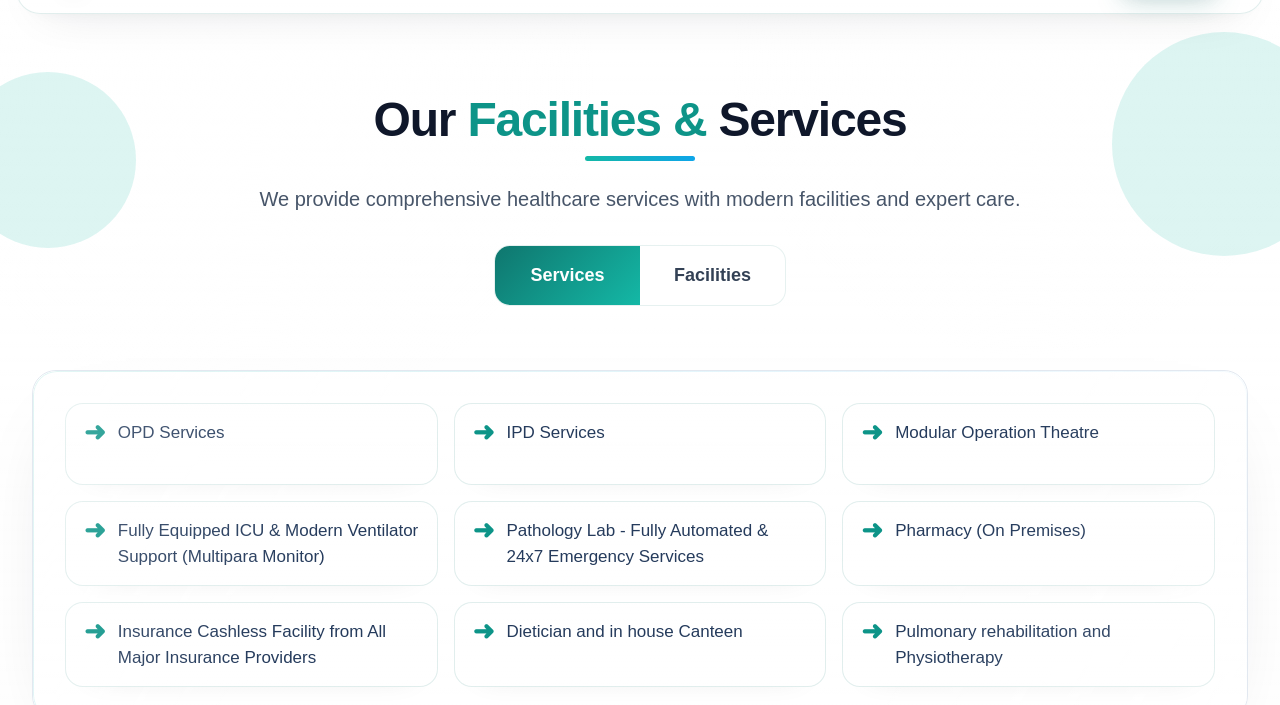
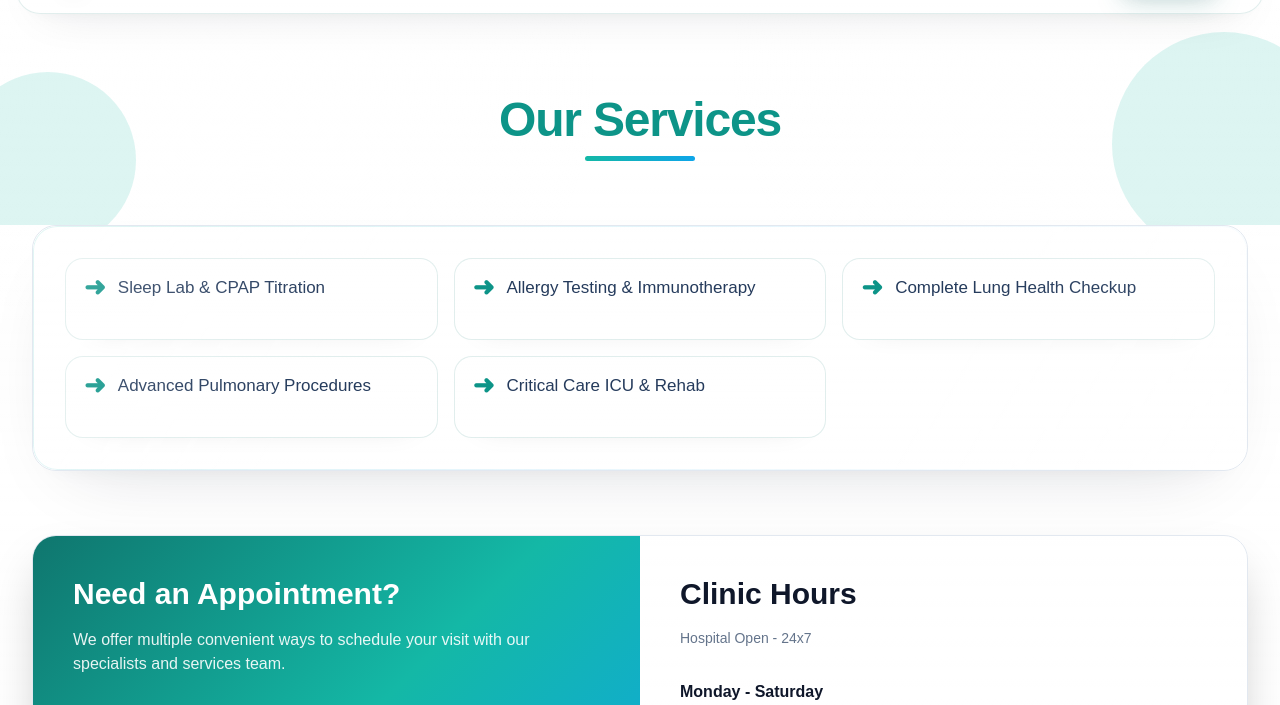
Before and after one commit to manishkumar2654/saasclinic, a plain HTML site: page Services.html in a window 1280 px wide. Shown: the part 80-785 px from the top of the page. Drawn offline with nearby package versions, Linux system fonts and the light colour scheme.

Commit message:
manishhume

```diff
--- a/Services.html
+++ b/Services.html
@@ -380,20 +380,13 @@
       <div class="mx-auto max-w-7xl px-4 sm:px-6 lg:px-8">
         <div class="text-center">
           <h1 class="text-3xl sm:text-4xl lg:text-5xl font-extrabold tracking-tight text-slate-900">
-            Our <span style="color:#0d9488;">Facilities &</span> Services
+             <span style="color:#0d9488;">Our Services</span>
           </h1>
           <div class="heading-line"></div>
 
-          <p class="mt-6 max-w-4xl mx-auto text-lg sm:text-xl leading-relaxed text-slate-600">
-            We provide comprehensive healthcare services with modern facilities and expert care.
-          </p>
 
-          <div class="mt-8">
-            <div class="tab-shell">
-              <button class="tab-btn active" data-tab="services">Services</button>
-              <button class="tab-btn" data-tab="facilities">Facilities</button>
-            </div>
-          </div>
+
+
         </div>
       </div>
     </section>
@@ -404,34 +397,20 @@
 
           <div id="services" class="tab-panel active">
             <div class="service-grid">
-              <div class="service-card"><span class="service-icon">➜</span><div class="service-text">OPD Services</div></div>
-              <div class="service-card"><span class="service-icon">➜</span><div class="service-text">IPD Services</div></div>
-              <div class="service-card"><span class="service-icon">➜</span><div class="service-text">Modular Operation Theatre</div></div>
+              <div class="service-card"><span class="service-icon">➜</span><div class="service-text">Sleep Lab & CPAP Titration</div></div>
+              <div class="service-card"><span class="service-icon">➜</span><div class="service-text">Allergy Testing & Immunotherapy</div></div>
+              <div class="service-card"><span class="service-icon">➜</span><div class="service-text">Complete Lung Health Checkup</div></div>
 
-              <div class="service-card"><span class="service-icon">➜</span><div class="service-text">Fully Equipped ICU &amp; Modern Ventilator Support (Multipara Monitor)</div></div>
-              <div class="service-card"><span class="service-icon">➜</span><div class="service-text">Pathology Lab - Fully Automated &amp; 24x7 Emergency Services</div></div>
-              <div class="service-card"><span class="service-icon">➜</span><div class="service-text">Pharmacy (On Premises)</div></div>
+              <div class="service-card"><span class="service-icon">➜</span><div class="service-text">Advanced Pulmonary Procedures</div></div>
+              <div class="service-card"><span class="service-icon">➜</span><div class="service-text">Critical Care ICU & Rehab</div></div>
 
-              <div class="service-card"><span class="service-icon">➜</span><div class="service-text">Insurance Cashless Facility from All Major Insurance Providers</div></div>
-              <div class="service-card"><span class="service-icon">➜</span><div class="service-text">Dietician and in house Canteen</div></div>
-              <div class="service-card"><span class="service-icon">➜</span><div class="service-text">Pulmonary rehabilitation and Physiotherapy</div></div>
+
+
+
             </div>
           </div>
 
-          <div id="facilities" class="tab-panel">
-            <div class="service-grid">
-              <div class="service-card"><span class="service-icon">➜</span><div class="service-text">Central Oxygen &amp; Suction Facility</div></div>
-              <div class="service-card"><span class="service-icon">➜</span><div class="service-text">Ultrasonography (USG)</div></div>
-              <div class="service-card"><span class="service-icon">➜</span><div class="service-text">X-Ray (Digital Facility)</div></div>
 
-              <div class="service-card"><span class="service-icon">➜</span><div class="service-text">ECG, Echocardiography &amp; TMT</div></div>
-              <div class="service-card"><span class="service-icon">➜</span><div class="service-text">Level 1 sleep Study</div></div>
-              <div class="service-card"><span class="service-icon">➜</span><div class="service-text">FOT &amp; Spirometry</div></div>
-
-              <div class="service-card"><span class="service-icon">➜</span><div class="service-text">Bronchoscopy &amp; Pleuroscopy</div></div>
-              <div class="service-card"><span class="service-icon">➜</span><div class="service-text">Allergy Testing</div></div>
-            </div>
-          </div>
 
         </div>
       </div>
```
